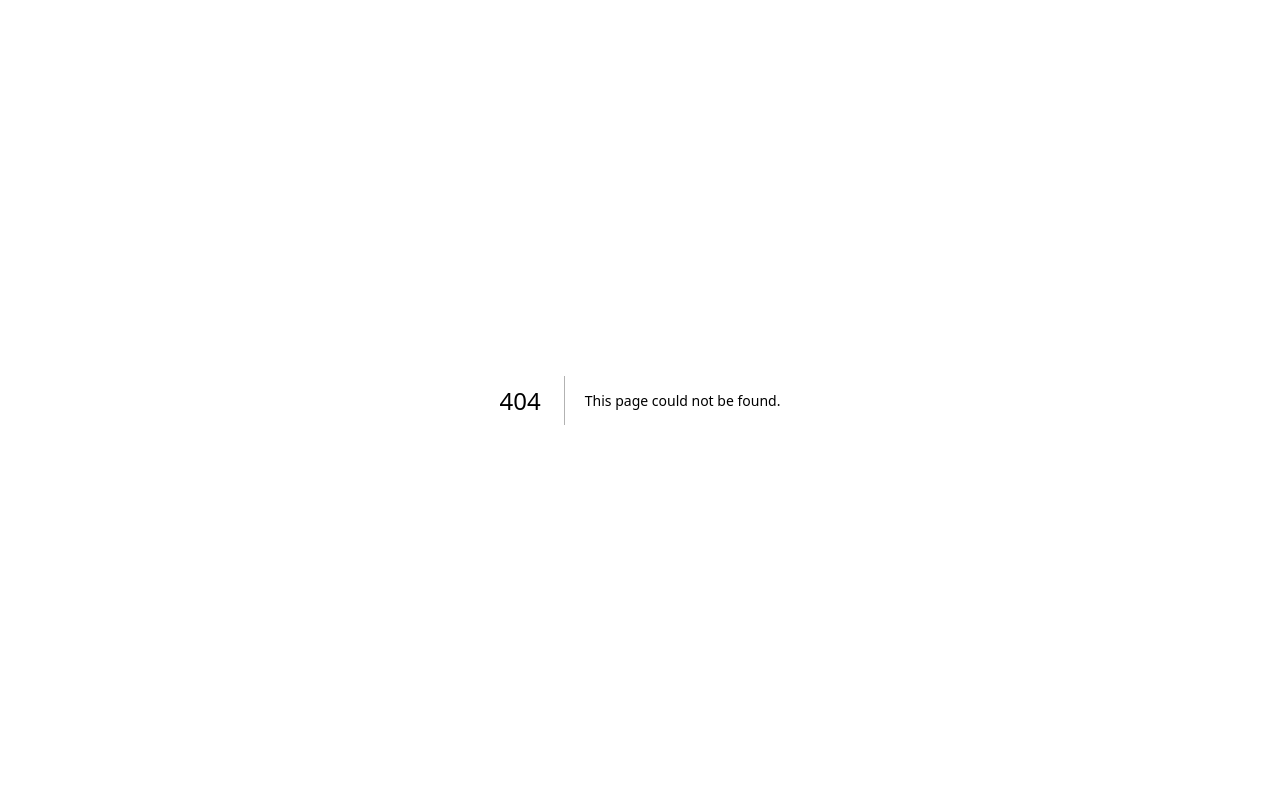
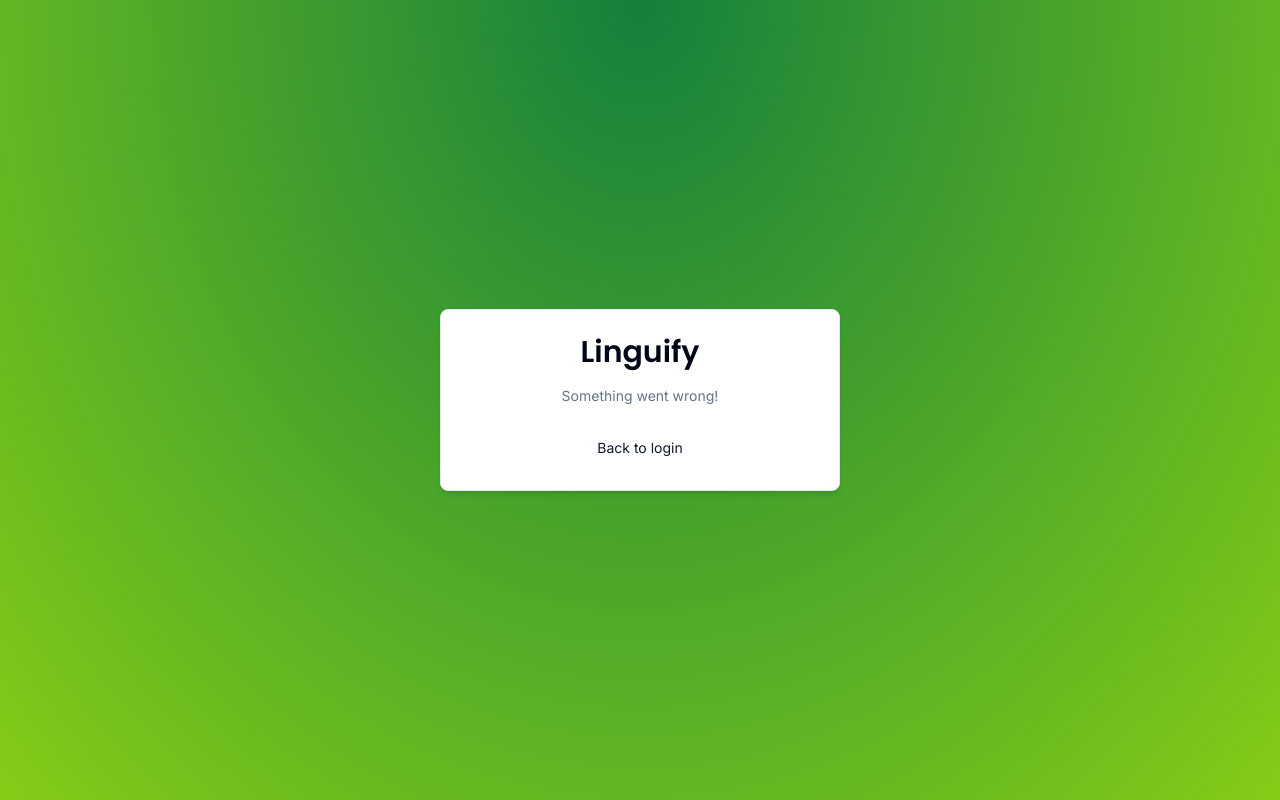
Before and after one commit to vanhcao3/linguify, a Next.js app: page /auth/error in a window 1280 px wide. Before the commit this address had no page. Built offline with nearby package versions, Linux system fonts and the light colour scheme.

Commit message:
Add error login page

```diff
--- a/app/api/auth/[...nextauth]/auth.ts
+++ /dev/null
@@ -1,3 +0,0 @@
-import { handlers } from '@/auth';
-
-export const { GET, POST } = handlers;
--- /dev/null
+++ b/app/auth/(routes)/error/page.tsx
@@ -0,0 +1,7 @@
+import { ErrorCard } from '@/components/ui/auth/error-card';
+
+const AuthErrorPage = () => {
+  return <ErrorCard />;
+};
+
+export default AuthErrorPage;
--- /dev/null
+++ b/components/ui/auth/error-card.tsx
@@ -0,0 +1,16 @@
+import { Header } from '@/components/ui/auth/header';
+import { BackButton } from '@/components/ui/auth/back-button';
+import { Card, CardFooter, CardHeader } from '@/components/ui/card';
+
+export const ErrorCard = () => {
+  return (
+    <Card className="w-[400px] shadow-md">
+      <CardHeader>
+        <Header label="Something went wrong!" />
+      </CardHeader>
+      <CardFooter>
+        <BackButton label="Back to login" href="/auth/sign-in" />
+      </CardFooter>
+    </Card>
+  );
+};
--- a/routes.ts
+++ b/routes.ts
@@ -1,7 +1,7 @@
 //Array of routes that are available without the need of login
 export const publicRoutes = ['/'];
 //Array of routes specifically for authentification
-export const authRoutes = ['/auth/sign-in', '/auth/sign-up', '/auth'];
+export const authRoutes = ['/auth/sign-in', '/auth/sign-up', '/auth', '/auth/error'];
 //Api routes prefix that should always be accessible to perform sign in sign out functionalities
 export const apiAuthPrefix = '/api/auth';
 //Default path after logging in
```
